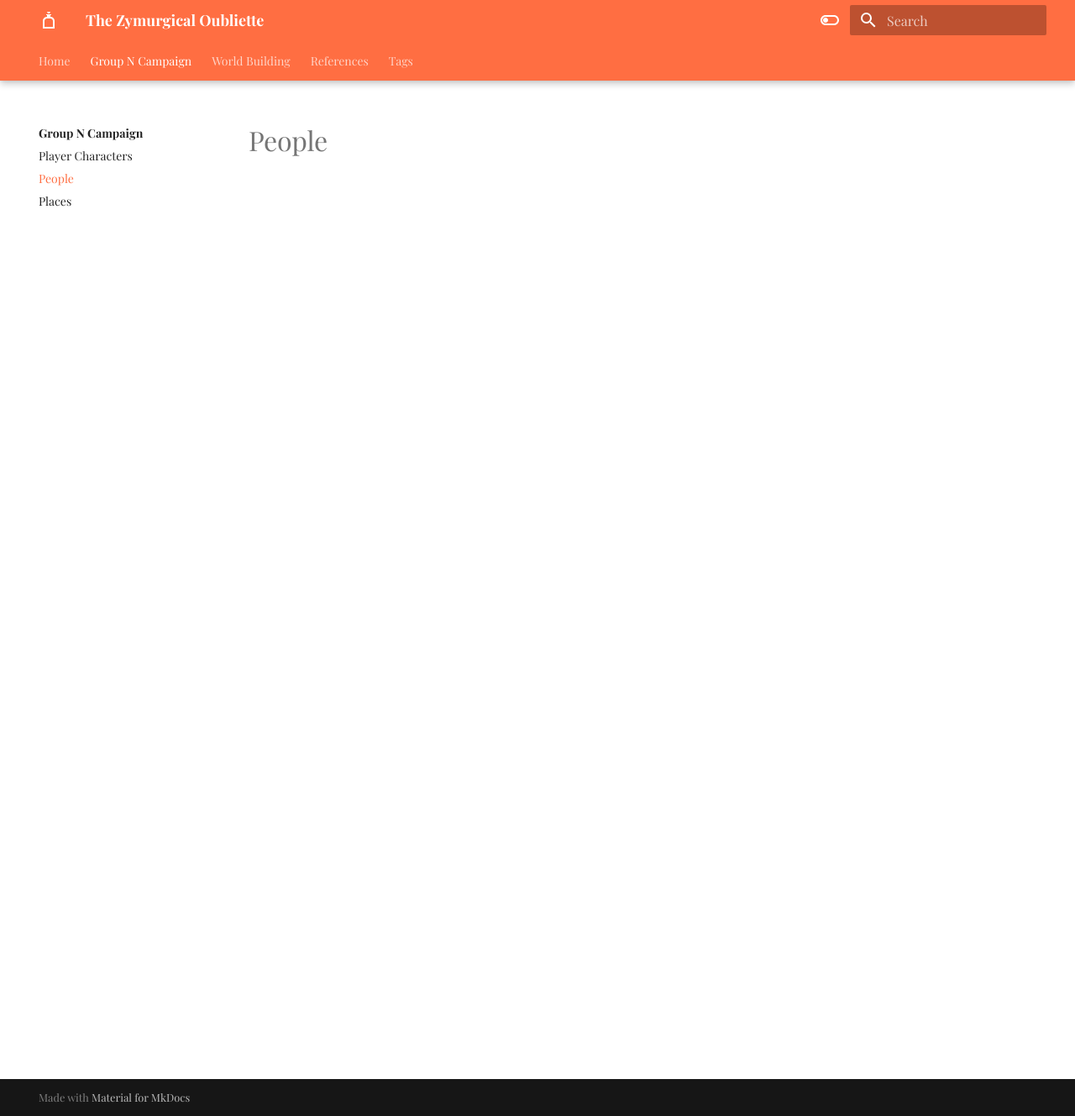
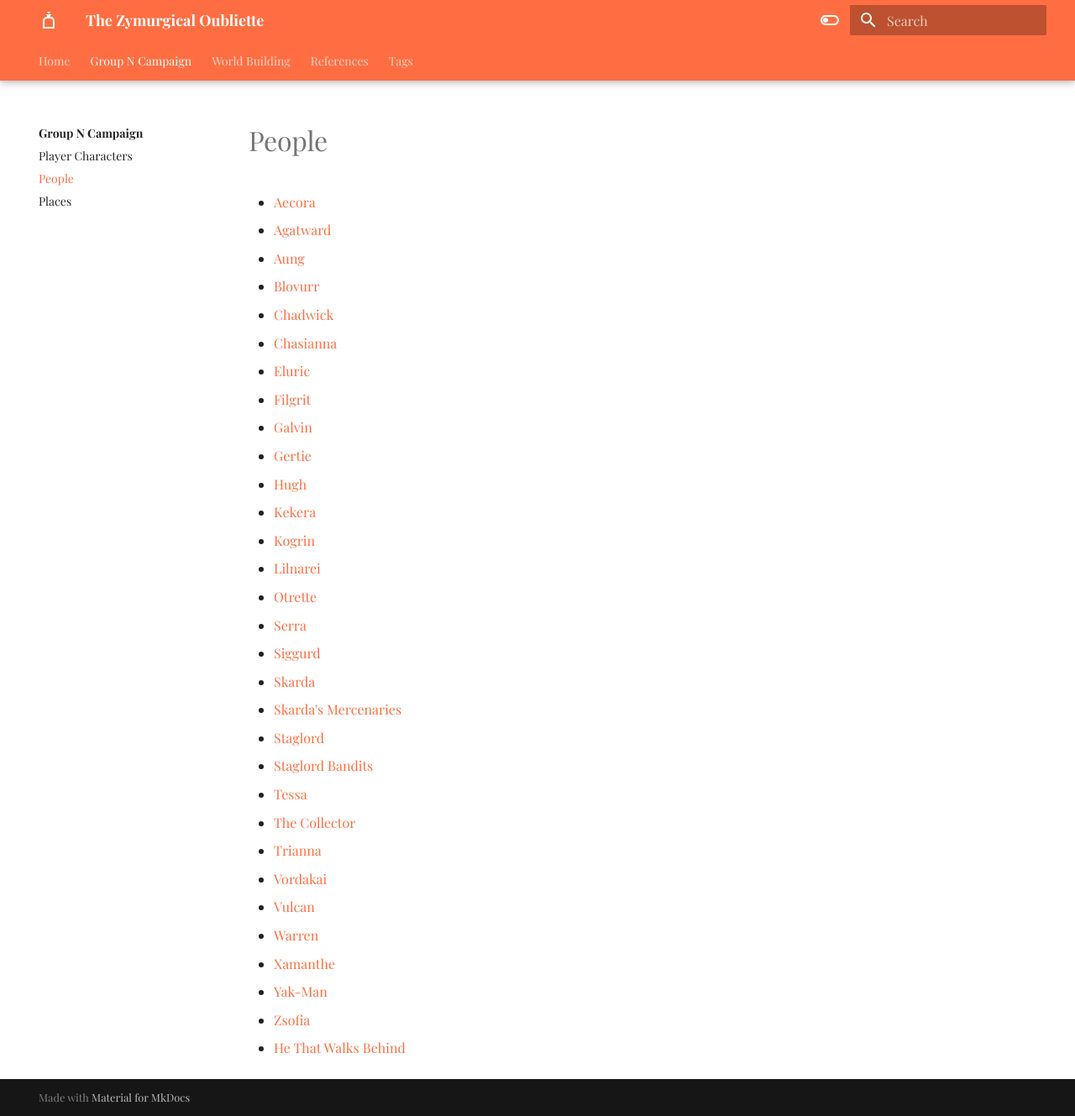
Before and after one commit to Half-Guinea-Press/zymurgical-oubliette, an MkDocs documentation site: the page built from docs/group-n/people/index.md, in a window 1280 px wide and 1329 px high. Shown: the whole window at 84% size. Built offline with MkDocs 1.6.1 and Material for MkDocs 9.7.7, drawn with Linux system fonts in a browser that asks for light colours; some web fonts are replaced; comment, search, counter and statistics services are not loaded.

Commit message:
Update index.md

```diff
--- a/docs/group-n/people/index.md
+++ b/docs/group-n/people/index.md
@@ -1 +1,33 @@
 # People
+
+- [Aecora](Aecora.md)
+- [Agatward](Agatward.md)
+- [Aung](Aung.md)
+- [Blovurr](Blovurr.md)
+- [Chadwick](Chadwick.md)
+- [Chasianna](Chasianna.md)
+- [Eluric](Eluric.md)
+- [Filgrit](Filgrit.md)
+- [Galvin](Galvin.md)
+- [Gertie](Gertie.md)
+- [Hugh](Hugh.md)
+- [Kekera](Kekera.md)
+- [Kogrin](Kogrin.md)
+- [Lilnarei](Lilnarei.md)
+- [Otrette](Otrette.md)
+- [Serra](Serra.md)
+- [Siggurd](Siggurd.md)
+- [Skarda](Skarda.md)
+- [Skarda's Mercenaries](Skardas_Mercenaries.md)
+- [Staglord](Staglord.md)
+- [Staglord Bandits](Staglord_bandits.md)
+- [Tessa](Tessa.md)
+- [The Collector](The_Collector.md)
+- [Trianna](Trianna.md)
+- [Vordakai](Vordakai.md)
+- [Vulcan](Vulcan.md)
+- [Warren](Warren.md)
+- [Xamanthe](Xamanthe.md)
+- [Yak-Man](Yak-Man.md)
+- [Zsofia](Zsofia.md)
+- [He That Walks Behind](he_that_walks_behind.md)
```
